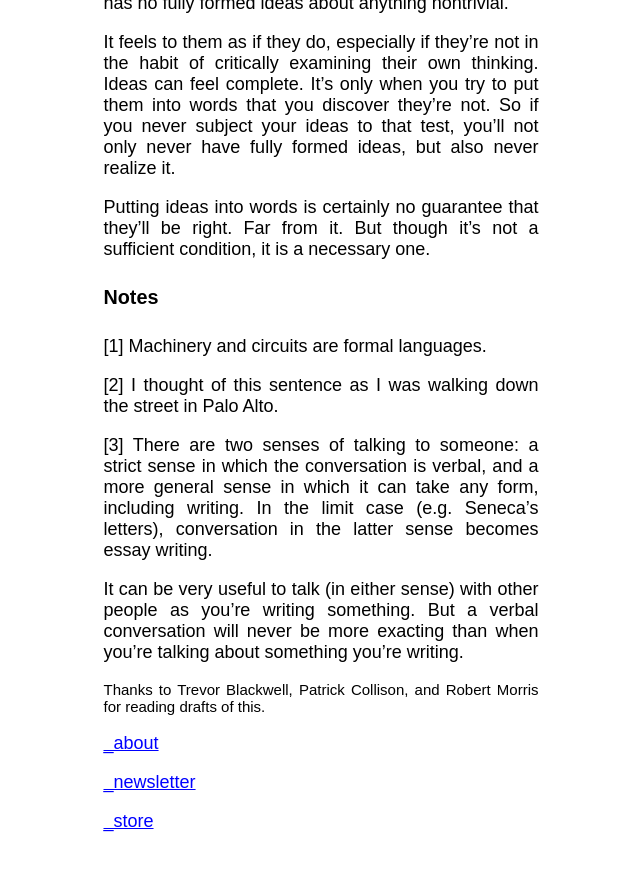
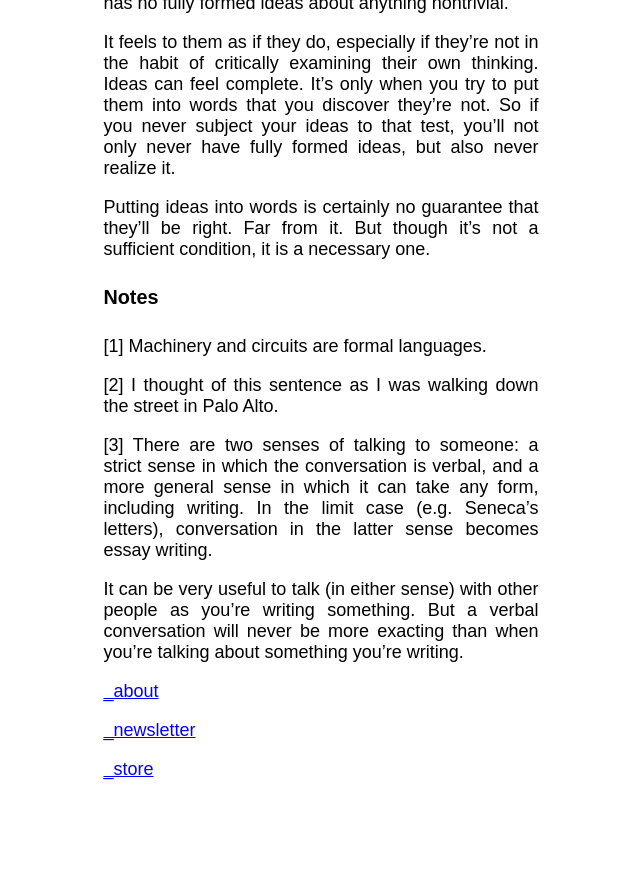
Before and after one commit to 0x000m/old, a Jekyll site: the page built from _posts/2022-05-17-vourdalak.md, in a window 1280 px wide and 900 px high, scrolled down 2259 px. Shown: the top 871 px of the window, without its empty margins (319-959 px from the left). Built offline with Jekyll 4.4.1, drawn with Linux system fonts in a browser that asks for light colours; after the commit the page ends 3107 px from its top, so only the background shows below that.

Commit message:
Update 2022-05-17-vourdalak.md

```diff
--- a/_posts/2022-05-17-vourdalak.md
+++ b/_posts/2022-05-17-vourdalak.md
@@ -44,7 +44,3 @@ Putting ideas into words is certainly no guarantee that they'll be right. Far fr
 [3] There are two senses of talking to someone: a strict sense in which the conversation is verbal, and a more general sense in which it can take any form, including writing. In the limit case (e.g. Seneca's letters), conversation in the latter sense becomes essay writing.
 
 It can be very useful to talk (in either sense) with other people as you're writing something. But a verbal conversation will never be more exacting than when you're talking about something you're writing.
-
-
-
-<small>Thanks to Trevor Blackwell, Patrick Collison, and Robert Morris for reading drafts of this.</small>
```
